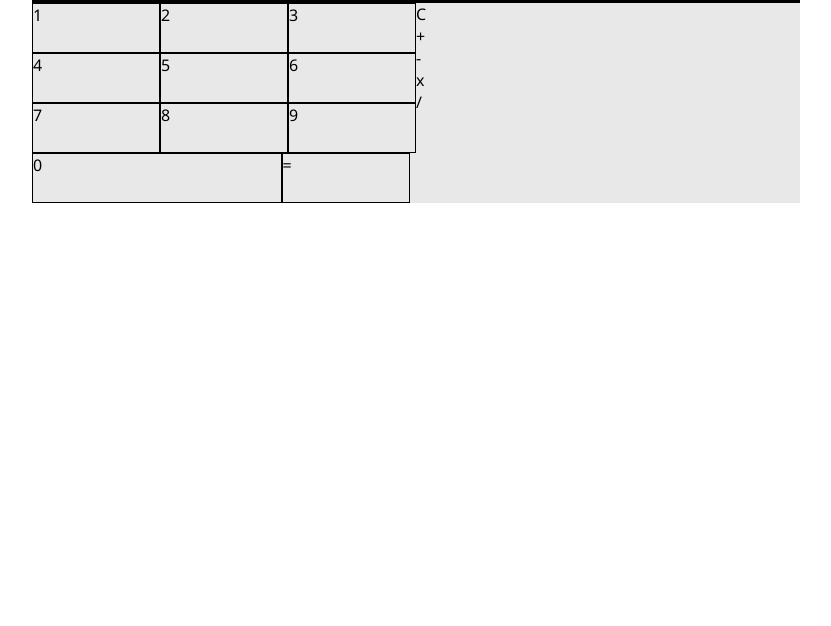
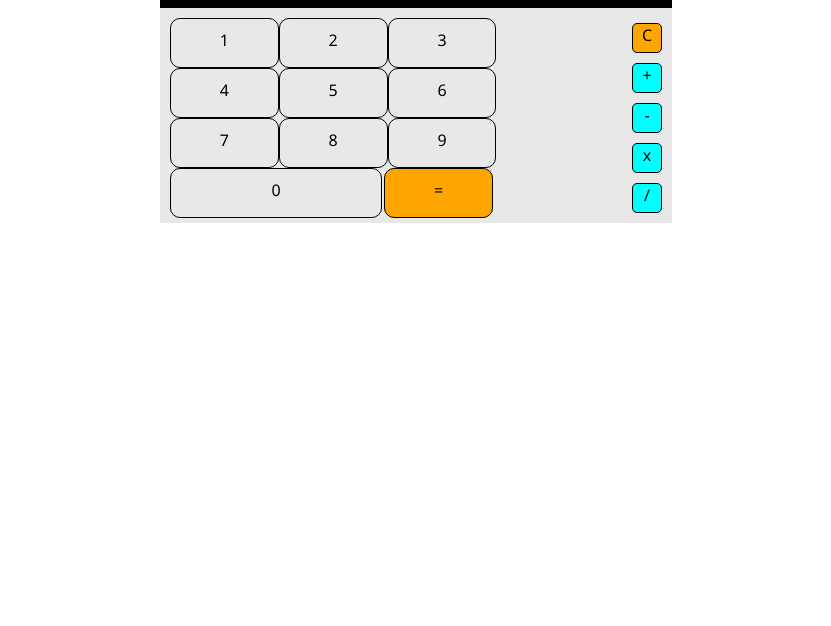
Before and after one commit to Robertarezza/htmlcss-simple-calculator, a plain HTML site: page index.html in a window 1280 px wide. Shown: the part 174-800 px from the top of the page, without its empty margins (224-1055 px from the left). Drawn offline with Linux system fonts and the light colour scheme; a web font is replaced by a local one.

Commit message:
add: stile

```diff
--- a/css/style.css
+++ b/css/style.css
@@ -6,7 +6,7 @@
 
 .contenitore{
     background-color: #e8e8e8;
-    width: 60%;
+    width: 40%;
     margin: 50px auto;
     font-family: 'Segoe UI', Tahoma, Geneva, Verdana, sans-serif;
     /* da cancellare */
@@ -22,33 +22,57 @@ img{
     background-color: black;
     color: green;
     text-align: right;
+    padding: 10px;
     font-family: 'Segoe UI', Tahoma, Geneva, Verdana, sans-serif
 }
 
 /* main */
 .calcolatrice{
     display: flex;
+    margin: 5px 5px;
+    padding: 5px;
+
 }
 .numeri{
     width: calc(100% /2);
     height: 200px;
-    display: inline-block;
 }
 
 .n1{
     display: flex;
     flex-wrap: wrap;
+    width: 500px;
 }
 
 .full{
     width: calc(100% / 3);
     border: 1px solid black;
+    text-align: center;
+    padding: 10px;
+    border-radius: 10px;
 }
 .n0{
     width: 65%;
     border: 1px solid black;
+    margin-right: 2px;
 }
 
 .op{
+   display: flex;
+   flex-direction: column;
+   align-items: flex-end;
+   justify-content: space-around;
+   margin-left: 5px;
+}
+.text{
+    border: 1px solid black;
+    width: 30px;
+    text-align: center;
+    height: 30px;
+    border-radius: 5px;
+    background-color: aqua;
+}
 
+.fuguale{
+    background-color: orange;
 }
--- a/index.html
+++ b/index.html
@@ -33,14 +33,14 @@
                         <div class="full">8</div>
                         <div class="full">9</div>
                         <div class="full n0">0</div>
-                        <div class="full">=</div>
+                        <div class="full fuguale">=</div>
                     </div>
                     <div class="numeri op">
-                        <div>C</div>
-                        <div>+</div>
-                        <div>-</div>
-                        <div>x</div>
-                        <div>/</div>
+                        <div class="text fuguale">C</div>
+                        <div class="text">+</div>
+                        <div class="text">-</div>
+                        <div class="text">x</div>
+                        <div class="text">/</div>
 
                     </div>
             </div>
```
